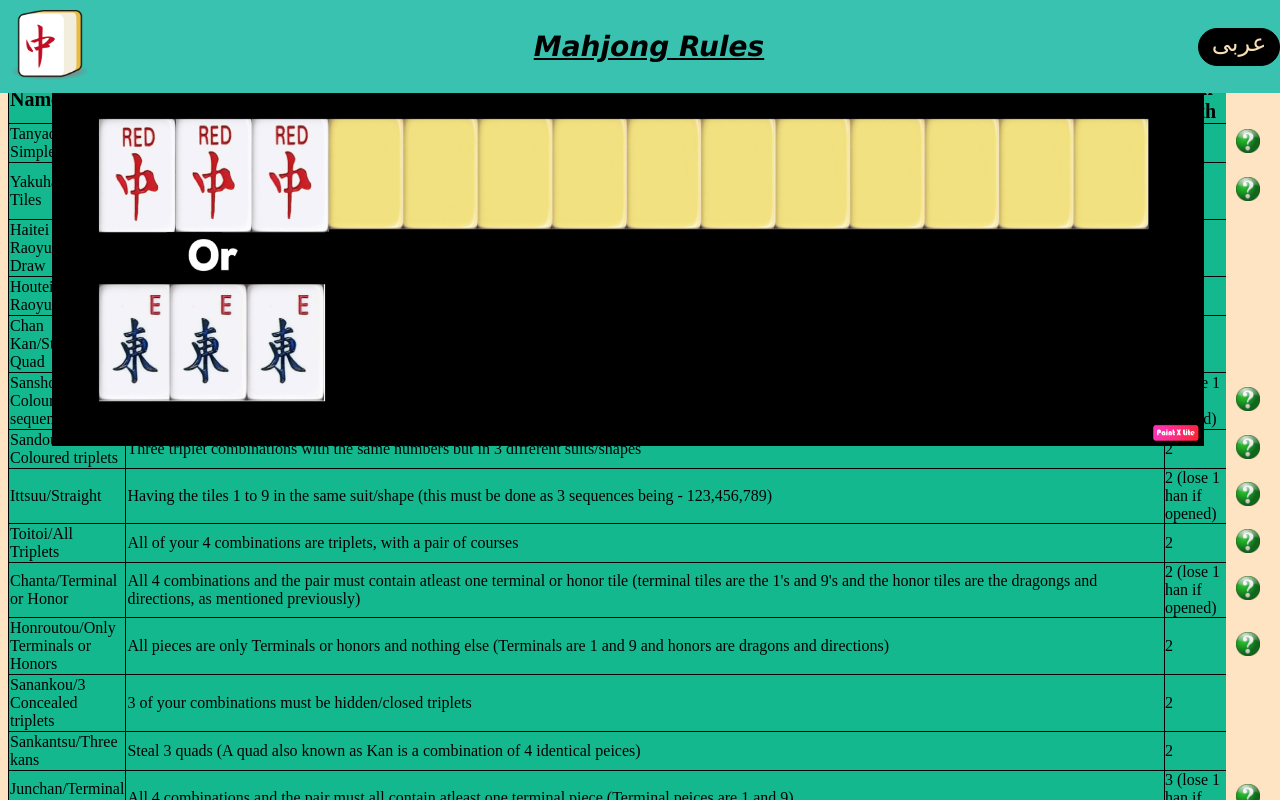
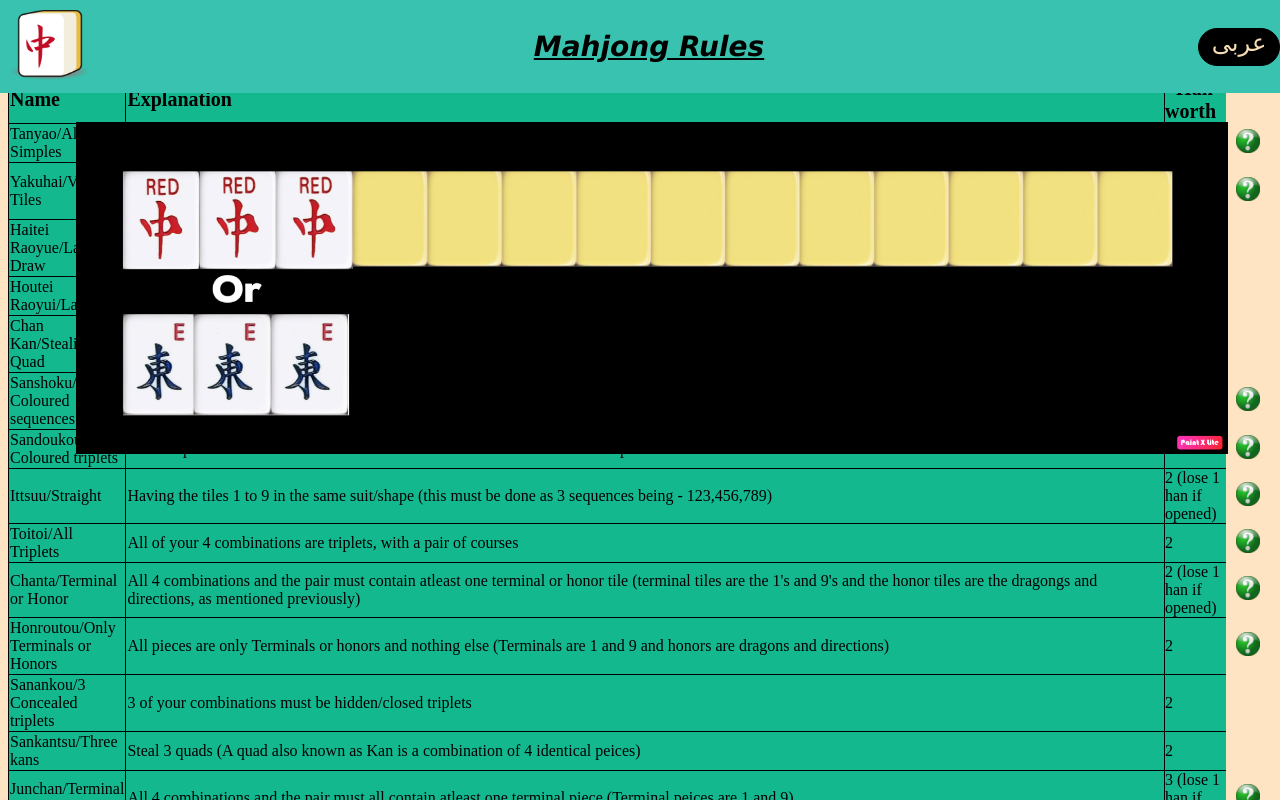
Before and after one commit to learnmahjong/learnmahjong.github.io, a plain HTML site: page english.html in a window 1280 px wide. Both pictures are taken after a click on the button 1236 px from the left and 1958 px from the top of the page. Shown: the part 1558-2358 px from the top of the page. Drawn offline with Linux system fonts and the light colour scheme.

Commit message:
Update styles.css

```diff
--- a/styles.css
+++ b/styles.css
@@ -155,8 +155,10 @@ div {
 .eight {
   display: none;
   position: absolute;
-  right: 4vh;
-  bottom: -4vh;
-  height: 30vw;
+  right: 1vh;
+  bottom: -5vh;
+  height: 26vw;
   width: 90vw;
 }
+
+footer {margin-top: 20vw;}
```
